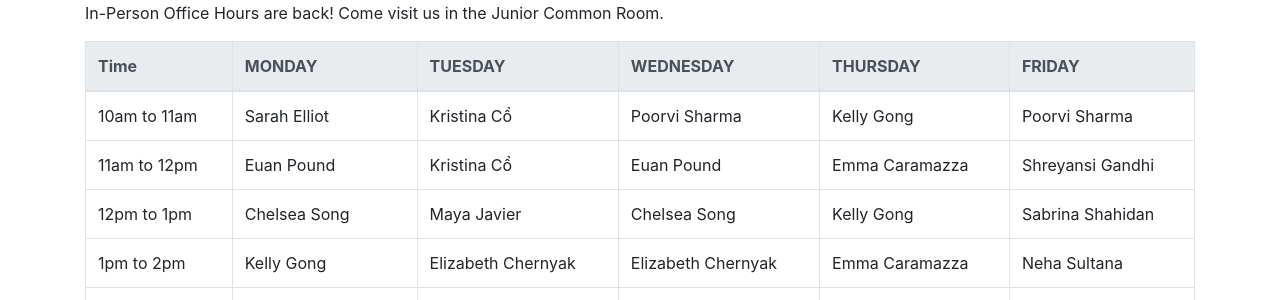
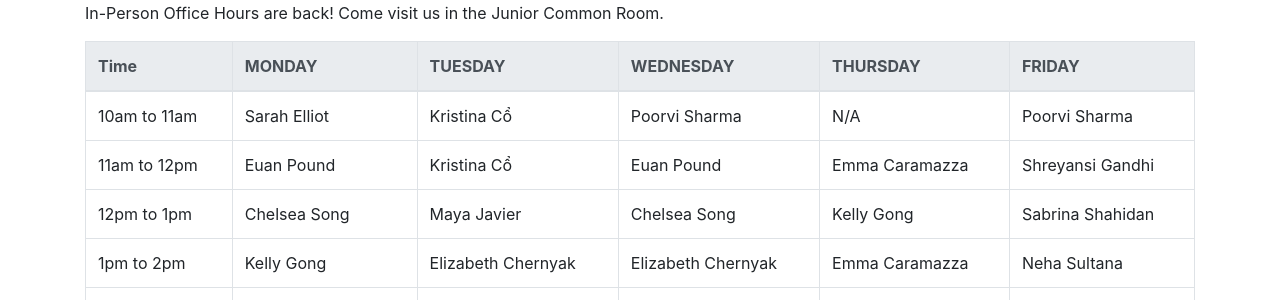
Before and after one commit to uclit-webmaster/uclit-site, a Jekyll site: the page built from contact.html, in a window 1280 px wide and 1251 px high. Shown: the part 396-696 px from the top of the window. Built offline with Jekyll 4.4.1, drawn with Linux system fonts in a browser that asks for light colours; nearby versions of some CDN libraries.

Commit message:
Update contact.html

```diff
--- a/contact.html
+++ b/contact.html
@@ -21,7 +21,7 @@ title: Contact Us
 <div class="table-responsive">
 <table class="table table-bordered">
 <thead class="thead-light"><tr><th>Time</th><th>MONDAY</th><th>TUESDAY</th><th>WEDNESDAY</th><th>THURSDAY</th><th>FRIDAY</th></tr></thead><tbody>
- <tr><td>10am to 11am </td><td>Sarah Elliot</td><td>Kristina Cổ</td><td>Poorvi Sharma</td><td>Kelly Gong</td><td>Poorvi Sharma</td></tr>
+ <tr><td>10am to 11am </td><td>Sarah Elliot</td><td>Kristina Cổ</td><td>Poorvi Sharma</td><td>N/A</td><td>Poorvi Sharma</td></tr>
  <tr><td>11am to 12pm</td><td>Euan Pound</td><td>Kristina Cổ</td><td>Euan Pound</td><td>Emma Caramazza</td><td>Shreyansi Gandhi</td></tr>
  <tr><td>12pm to 1pm</td><td>Chelsea Song</td><td>Maya Javier</td><td>Chelsea Song</td><td>Kelly Gong</td><td>Sabrina Shahidan</td></tr>
  <tr><td>1pm to 2pm</td><td>Kelly Gong</td><td>Elizabeth Chernyak</td><td>Elizabeth Chernyak</td><td>Emma Caramazza</td><td>Neha Sultana</td></tr>
```
